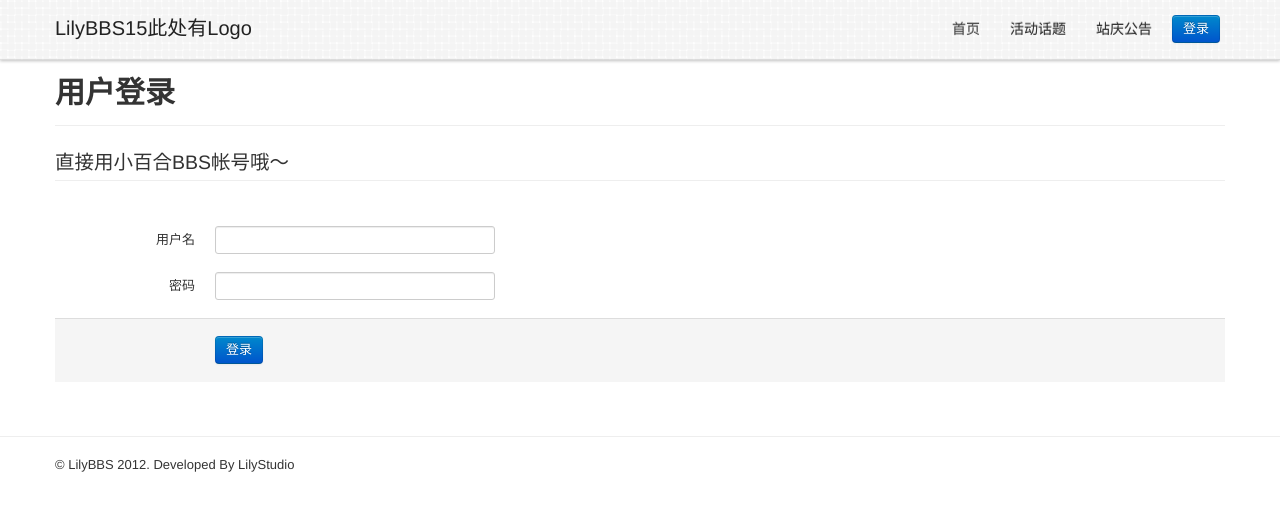
After one commit to clippit/lilybbs15, a Flask app: page /login in a window 1280 px wide. The commit adds this page. Shown: the top 511 px of the page. Run offline with Flask 2, Linux system fonts and the light colour scheme; some libraries are stand-ins or nearby versions.

Commit message:
basic login and logout

```diff
--- a/lilybbs15/__init__.py
+++ b/lilybbs15/__init__.py
@@ -3,6 +3,7 @@ from flaskext.mongoengine import MongoEngine
 
 app = Flask(__name__)
 app.config["MONGODB_DB"] = 'lilybbs15'
+app.secret_key = '\xd38p\xf4\xf2\xe2)o\xa0\xdfR\xf4\xf7Z|@\x1c\xe5\x1a\x8d6\xdfO\xbe'
 
 db = MongoEngine(app)
 
--- a/lilybbs15/templates/base.html
+++ b/lilybbs15/templates/base.html
@@ -30,9 +30,13 @@
           <span class="icon-bar"></span>
           <span class="icon-bar"></span>
         </a>
-        <a class="brand" href="#">LilyBBS15</a>
+        <a class="brand" href="#">LilyBBS15此处有Logo</a>
         <div class="nav-collapse">
+          {% if session.logged_name %}
+          <a href="{{ url_for('logout') }}" class="pull-right btn">登出({{ session.logged_name }})</a>
+          {% else %}
           <a href="{{ url_for('login') }}" class="pull-right btn btn-primary">登录</a>
+          {% endif %}
           <ul class="nav pull-right">
             <li class="active"><a href="{{ url_for('index') }}">首页</a></li>
             <li><a href="{{ url_for('topics.topics') }}">活动话题</a></li>
--- /dev/null
+++ b/lilybbs15/templates/login.html
@@ -0,0 +1,28 @@
+{% extends "single_layout.html" %}
+
+{% block pageheader %}
+用户登录
+{% endblock %}
+
+{% block content %}
+<form action="{{ url_for('login') }}" method="post" class="form-horizontal">
+  <fieldset>
+    <legend>直接用小百合BBS帐号哦～</legend>
+    <div class="control-group">
+      <label class="control-label" for="username">用户名</label>
+      <div class="controls">
+      <input type="text" class="input-xlarge" id="username" name="username">
+      </div>
+    </div>
+    <div class="control-group">
+      <label class="control-label" for="password">密码</label>
+      <div class="controls">
+      <input type="password" class="input-xlarge" id="password" name="password">
+      </div>
+    </div>
+    <div class="form-actions">
+      <button type="submit" class="btn btn-primary">登录</button>
+    </div>
+    </fieldset>
+</form>
+{% endblock %}
--- a/lilybbs15/templates/single_layout.html
+++ b/lilybbs15/templates/single_layout.html
@@ -5,6 +5,17 @@
 	<div class="page-header">
 		<h1>{% block pageheader %}{% endblock %}</h1>
 	</div>
+	{% with messages = get_flashed_messages() %}
+	  {% if messages %}
+	    {% for message in messages %}
+	      <div class="alert">
+	      	<button class="close" data-dismiss="alert">×</button>
+	      	{{ message|safe }}
+	      </div>
+	    {% endfor %}
+	  {% endif %}
+	{% endwith %}
+
 	{% block content %}{% endblock %}
 </div>
 {% endblock %}
--- a/lilybbs15/views.py
+++ b/lilybbs15/views.py
@@ -1,7 +1,9 @@
+# -*- coding: utf-8 -*-
+
 import os
-from flask import Blueprint, render_template, send_from_directory
+from flask import Blueprint, flash, render_template, request, redirect, send_from_directory, session, url_for
 from . import app
-from models import Topic
+from models import *
 
 topic = Blueprint('topics', __name__, template_folder='templates')
 
@@ -24,7 +26,20 @@ def index():
 
 @app.route('/login', methods=['GET', 'POST'])
 def login():
-    pass
+    if request.method == 'POST':
+        if not User.login_bbs(request.form['username'], request.form['password']):
+            flash(u'登录失败，请重试。')
+        else:
+            session['logged_name'] = request.form['username']
+            return redirect(url_for('index'))
+
+    return render_template('login.html')
+
+
+@app.route('/logout')
+def logout():
+    session.pop('logged_name', None)
+    return redirect(url_for('index'))
 
 
 @app.route('/favicon.ico')
```
Also changed, not shown: lilybbs15/callbbs.py (added, +19 -0 lines), lilybbs15/models.py (+15 -1 lines).
